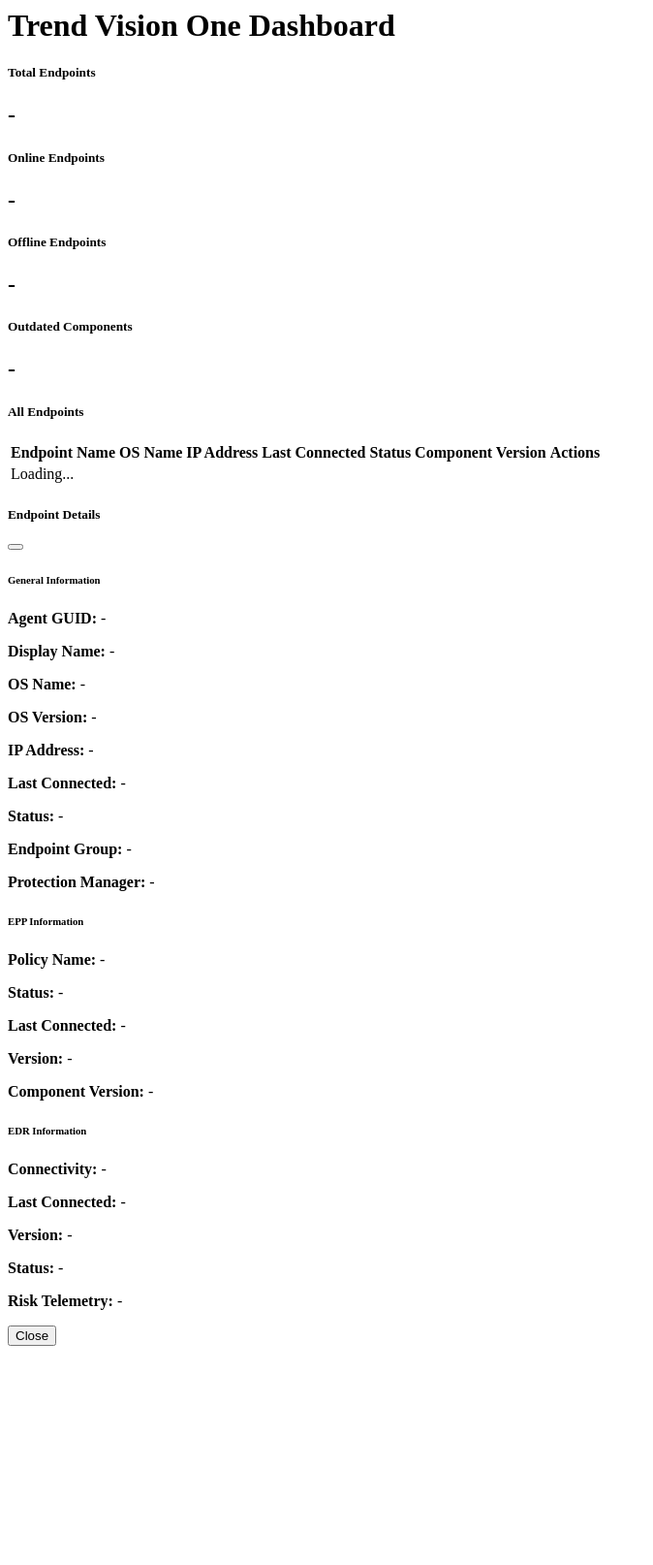
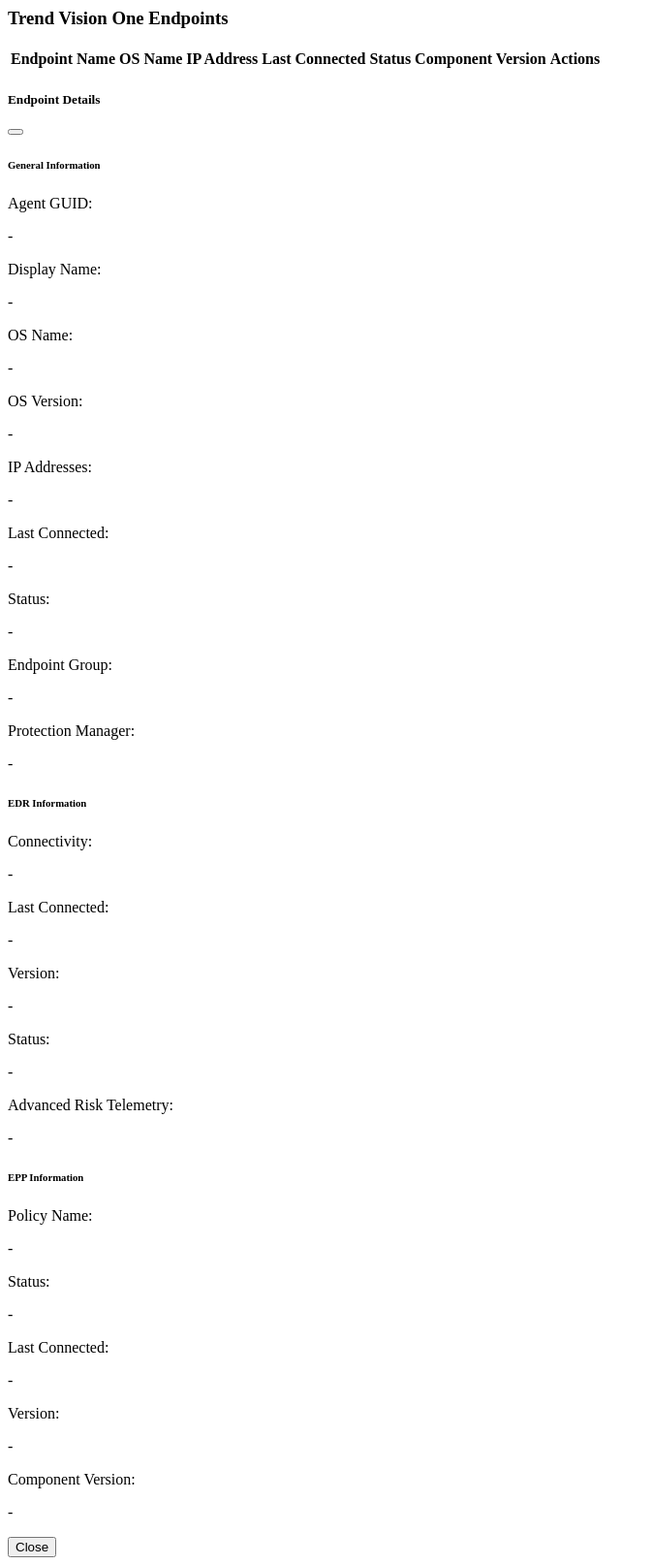
Before and after one commit to PHP-EF/plugin-trend-vision-one, a PHP site: page /pages/Trend-Vision-One-Dashboard.php in a window 1280 px wide. Shown: the whole page at 97% size, without its empty margins (0-674 px from the left). Before the commit the page ends 1388 px from the top, so only its background shows below. Run offline with PHP 8.4, Linux system fonts and the light colour scheme; lists and menus that the app fills with data are empty; some libraries are stand-ins or nearby versions.

Commit message:
Reverted back to working code

```diff
--- a/pages/Trend-Vision-One-Dashboard.php
+++ b/pages/Trend-Vision-One-Dashboard.php
@@ -1,57 +1,13 @@
-<?php
-// Authentication is handled by the plugin
-global $plugin;
-
-// Bootstrap and jQuery are included by the framework
-?>
-
-<div class="container-fluid mt-4">
-    <h1>Trend Vision One Dashboard</h1>
-
-    <!-- Summary Boxes -->
-    <div class="row mb-4">
-        <div class="col-md-3">
-            <div class="card bg-primary text-white">
-                <div class="card-body">
-                    <h5 class="card-title">Total Endpoints</h5>
-                    <h2 id="totalEndpoints">-</h2>
-                </div>
-            </div>
-        </div>
-        <div class="col-md-3">
-            <div class="card bg-success text-white">
-                <div class="card-body">
-                    <h5 class="card-title">Online Endpoints</h5>
-                    <h2 id="onlineEndpoints">-</h2>
-                </div>
-            </div>
-        </div>
-        <div class="col-md-3">
-            <div class="card bg-danger text-white">
-                <div class="card-body">
-                    <h5 class="card-title">Offline Endpoints</h5>
-                    <h2 id="offlineEndpoints">-</h2>
-                </div>
-            </div>
-        </div>
-        <div class="col-md-3">
-            <div class="card bg-warning text-white">
-                <div class="card-body">
-                    <h5 class="card-title">Outdated Components</h5>
-                    <h2 id="outdatedComponents">-</h2>
-                </div>
-            </div>
-        </div>
-    </div>
-
-    <!-- Endpoints Table -->
+<div class="container">
+    <div class="row">
+        <div class="col-12">
             <div class="card">
                 <div class="card-header">
-            <h5 class="card-title mb-0">All Endpoints</h5>
+                    <h3 class="card-title">Trend Vision One Endpoints</h3>
                 </div>
                 <div class="card-body">
                     <div class="table-responsive">
-                <table id="trendEndpointsTable" class="table table-striped table-hover">
+                        <table id="trendEndpointsTable" class="table table-striped">
                             <thead>
                                 <tr>
                                     <th>Endpoint Name</th>
@@ -64,68 +20,142 @@ global $plugin;
                                 </tr>
                             </thead>
                             <tbody>
-                        <tr>
-                            <td colspan="7" class="text-center">Loading...</td>
-                        </tr>
+                                <!-- Data will be populated by JavaScript -->
                             </tbody>
                         </table>
                     </div>
                 </div>
             </div>
         </div>
+    </div>
+</div>
 
-<!-- Endpoint Details Modal -->
-<div class="modal fade" id="endpointDetailsModal" tabindex="-1">
+<!-- Modal for showing endpoint details -->
+<div class="modal fade" id="endpointDetailsModal" tabindex="-1" aria-labelledby="endpointDetailsModalLabel" aria-hidden="true">
     <div class="modal-dialog modal-lg">
         <div class="modal-content">
             <div class="modal-header">
-                <h5 class="modal-title">Endpoint Details</h5>
-                <button type="button" class="btn-close" data-bs-dismiss="modal"></button>
+                <h5 class="modal-title" id="endpointDetailsModalLabel">Endpoint Details</h5>
+                <button type="button" class="btn-close" data-bs-dismiss="modal" aria-label="Close"></button>
             </div>
             <div class="modal-body">
-                <!-- General Information -->
-                <h6 class="border-bottom pb-2">General Information</h6>
-                <div class="row mb-3">
-                    <div class="col-md-6">
-                        <p><strong>Agent GUID:</strong> <span id="agentGuid">-</span></p>
-                        <p><strong>Display Name:</strong> <span id="displayName">-</span></p>
-                        <p><strong>OS Name:</strong> <span id="osName">-</span></p>
-                        <p><strong>OS Version:</strong> <span id="osVersion">-</span></p>
+                <h6 class="mb-3">General Information</h6>
+                <div class="mb-2 row">
+                    <label class="col-sm-4 col-form-label">Agent GUID:</label>
+                    <div class="col-sm-8">
+                        <p class="form-control-plaintext" id="agentGuid">-</p>
                     </div>
-                    <div class="col-md-6">
-                        <p><strong>IP Address:</strong> <span id="ipAddresses">-</span></p>
-                        <p><strong>Last Connected:</strong> <span id="lastConnectedDateTime">-</span></p>
-                        <p><strong>Status:</strong> <span id="endpointStatus" class="badge">-</span></p>
-                        <p><strong>Endpoint Group:</strong> <span id="endpointGroup">-</span></p>
-                        <p><strong>Protection Manager:</strong> <span id="protectionManager">-</span></p>
+                </div>
+                <div class="mb-2 row">
+                    <label class="col-sm-4 col-form-label">Display Name:</label>
+                    <div class="col-sm-8">
+                        <p class="form-control-plaintext" id="displayName">-</p>
+                    </div>
+                </div>
+                <div class="mb-2 row">
+                    <label class="col-sm-4 col-form-label">OS Name:</label>
+                    <div class="col-sm-8">
+                        <p class="form-control-plaintext" id="osName">-</p>
+                    </div>
+                </div>
+                <div class="mb-2 row">
+                    <label class="col-sm-4 col-form-label">OS Version:</label>
+                    <div class="col-sm-8">
+                        <p class="form-control-plaintext" id="osVersion">-</p>
+                    </div>
+                </div>
+                <div class="mb-2 row">
+                    <label class="col-sm-4 col-form-label">IP Addresses:</label>
+                    <div class="col-sm-8">
+                        <p class="form-control-plaintext" id="ipAddresses">-</p>
+                    </div>
+                </div>
+                <div class="mb-2 row">
+                    <label class="col-sm-4 col-form-label">Last Connected:</label>
+                    <div class="col-sm-8">
+                        <p class="form-control-plaintext" id="lastConnectedDateTime">-</p>
+                    </div>
+                </div>
+                <div class="mb-2 row">
+                    <label class="col-sm-4 col-form-label">Status:</label>
+                    <div class="col-sm-8">
+                        <p class="form-control-plaintext"><span id="endpointStatus" class="badge">-</span></p>
+                    </div>
+                </div>
+                <div class="mb-2 row">
+                    <label class="col-sm-4 col-form-label">Endpoint Group:</label>
+                    <div class="col-sm-8">
+                        <p class="form-control-plaintext" id="endpointGroup">-</p>
+                    </div>
+                </div>
+                <div class="mb-2 row">
+                    <label class="col-sm-4 col-form-label">Protection Manager:</label>
+                    <div class="col-sm-8">
+                        <p class="form-control-plaintext" id="protectionManager">-</p>
                     </div>
                 </div>
 
-                <!-- EPP Information -->
-                <h6 class="border-bottom pb-2">EPP Information</h6>
-                <div class="row mb-3">
-                    <div class="col-md-6">
-                        <p><strong>Policy Name:</strong> <span id="eppPolicyName">-</span></p>
-                        <p><strong>Status:</strong> <span id="eppStatus" class="badge">-</span></p>
+                <h6 class="mt-4 mb-3">EDR Information</h6>
+                <div class="mb-2 row">
+                    <label class="col-sm-4 col-form-label">Connectivity:</label>
+                    <div class="col-sm-8">
+                        <p class="form-control-plaintext"><span id="edrConnectivity" class="badge">-</span></p>
                     </div>
-                    <div class="col-md-6">
-                        <p><strong>Last Connected:</strong> <span id="eppLastConnected">-</span></p>
-                        <p><strong>Version:</strong> <span id="eppVersion">-</span></p>
-                        <p><strong>Component Version:</strong> <span id="eppComponentVersion" class="badge">-</span></p>
+                </div>
+                <div class="mb-2 row">
+                    <label class="col-sm-4 col-form-label">Last Connected:</label>
+                    <div class="col-sm-8">
+                        <p class="form-control-plaintext" id="edrLastConnected">-</p>
+                    </div>
+                </div>
+                <div class="mb-2 row">
+                    <label class="col-sm-4 col-form-label">Version:</label>
+                    <div class="col-sm-8">
+                        <p class="form-control-plaintext" id="edrVersion">-</p>
+                    </div>
+                </div>
+                <div class="mb-2 row">
+                    <label class="col-sm-4 col-form-label">Status:</label>
+                    <div class="col-sm-8">
+                        <p class="form-control-plaintext"><span id="edrStatus" class="badge">-</span></p>
+                    </div>
+                </div>
+                <div class="mb-2 row">
+                    <label class="col-sm-4 col-form-label">Advanced Risk Telemetry:</label>
+                    <div class="col-sm-8">
+                        <p class="form-control-plaintext"><span id="edrAdvancedRiskTelemetry" class="badge">-</span></p>
                     </div>
                 </div>
 
-                <!-- EDR Information -->
-                <h6 class="border-bottom pb-2">EDR Information</h6>
-                <div class="row">
-                    <div class="col-md-6">
-                        <p><strong>Connectivity:</strong> <span id="edrConnectivity" class="badge">-</span></p>
-                        <p><strong>Last Connected:</strong> <span id="edrLastConnected">-</span></p>
+                <h6 class="mt-4 mb-3">EPP Information</h6>
+                <div class="mb-2 row">
+                    <label class="col-sm-4 col-form-label">Policy Name:</label>
+                    <div class="col-sm-8">
+                        <p class="form-control-plaintext" id="eppPolicyName">-</p>
                     </div>
-                    <div class="col-md-6">
-                        <p><strong>Version:</strong> <span id="edrVersion">-</span></p>
-                        <p><strong>Status:</strong> <span id="edrStatus" class="badge">-</span></p>
-                        <p><strong>Risk Telemetry:</strong> <span id="edrRiskTelemetry" class="badge">-</span></p>
+                </div>
+                <div class="mb-2 row">
+                    <label class="col-sm-4 col-form-label">Status:</label>
+                    <div class="col-sm-8">
+                        <p class="form-control-plaintext"><span id="eppStatus" class="badge">-</span></p>
+                    </div>
+                </div>
+                <div class="mb-2 row">
+                    <label class="col-sm-4 col-form-label">Last Connected:</label>
+                    <div class="col-sm-8">
+                        <p class="form-control-plaintext" id="eppLastConnected">-</p>
+                    </div>
+                </div>
+                <div class="mb-2 row">
+                    <label class="col-sm-4 col-form-label">Version:</label>
+                    <div class="col-sm-8">
+                        <p class="form-control-plaintext" id="eppVersion">-</p>
+                    </div>
+                </div>
+                <div class="mb-2 row">
+                    <label class="col-sm-4 col-form-label">Component Version:</label>
+                    <div class="col-sm-8">
+                        <p class="form-control-plaintext"><span id="eppComponentVersion" class="badge">-</span></p>
                     </div>
                 </div>
             </div>
@@ -138,14 +168,6 @@ global $plugin;
 
 <script>
 $(document).ready(function() {
-    // Initial load
-    initializeEndpointsTable();
-
-    // Refresh data every 30 seconds
-    setInterval(() => initializeEndpointsTable(), 30000);
-});
-
-function initializeEndpointsTable() {
     // Initialize DataTable
     var table = $('#trendEndpointsTable').DataTable({
         "processing": true,
@@ -235,5 +257,5 @@ function initializeEndpointsTable() {
             }
         });
     });
-}
+});
 </script>
```
Also changed, not shown: main.js (+96 -65 lines), plugin.php (+76 -45 lines). Lines whose indentation alone changed are shown as unchanged.
